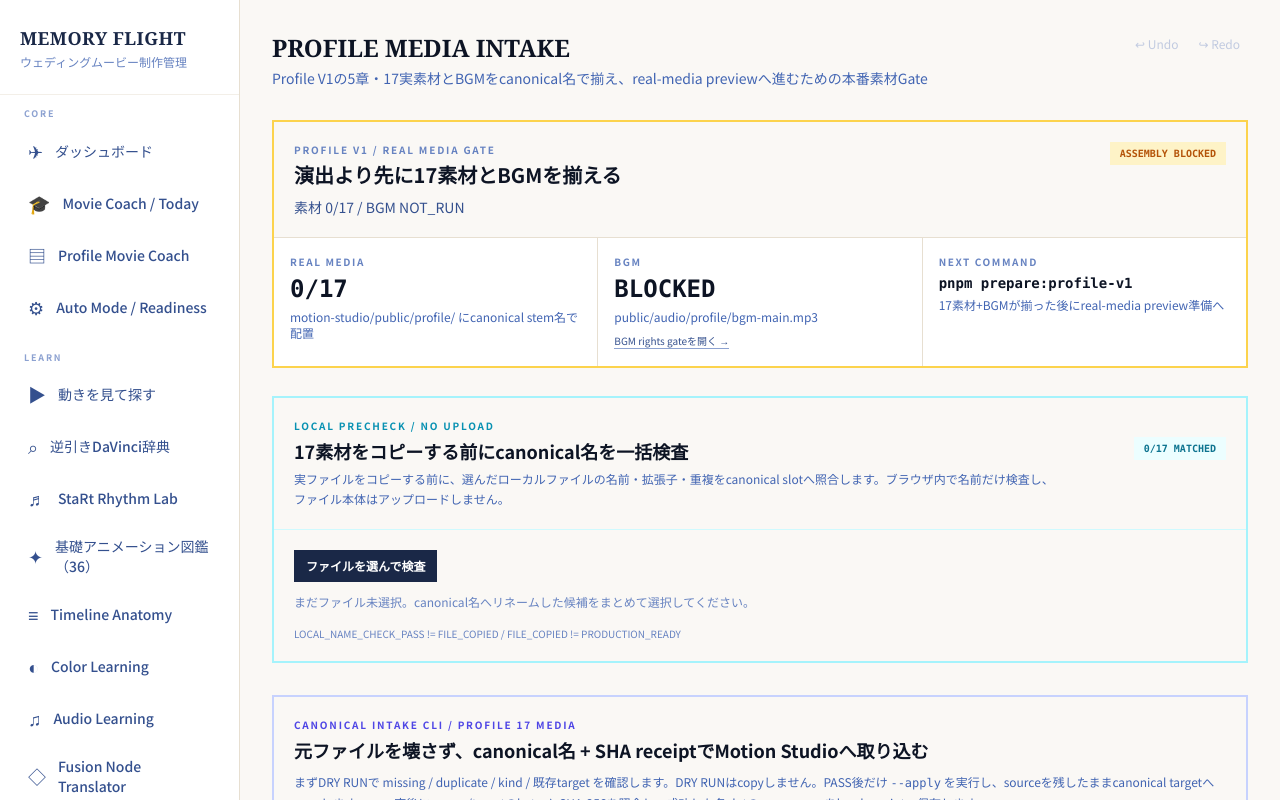
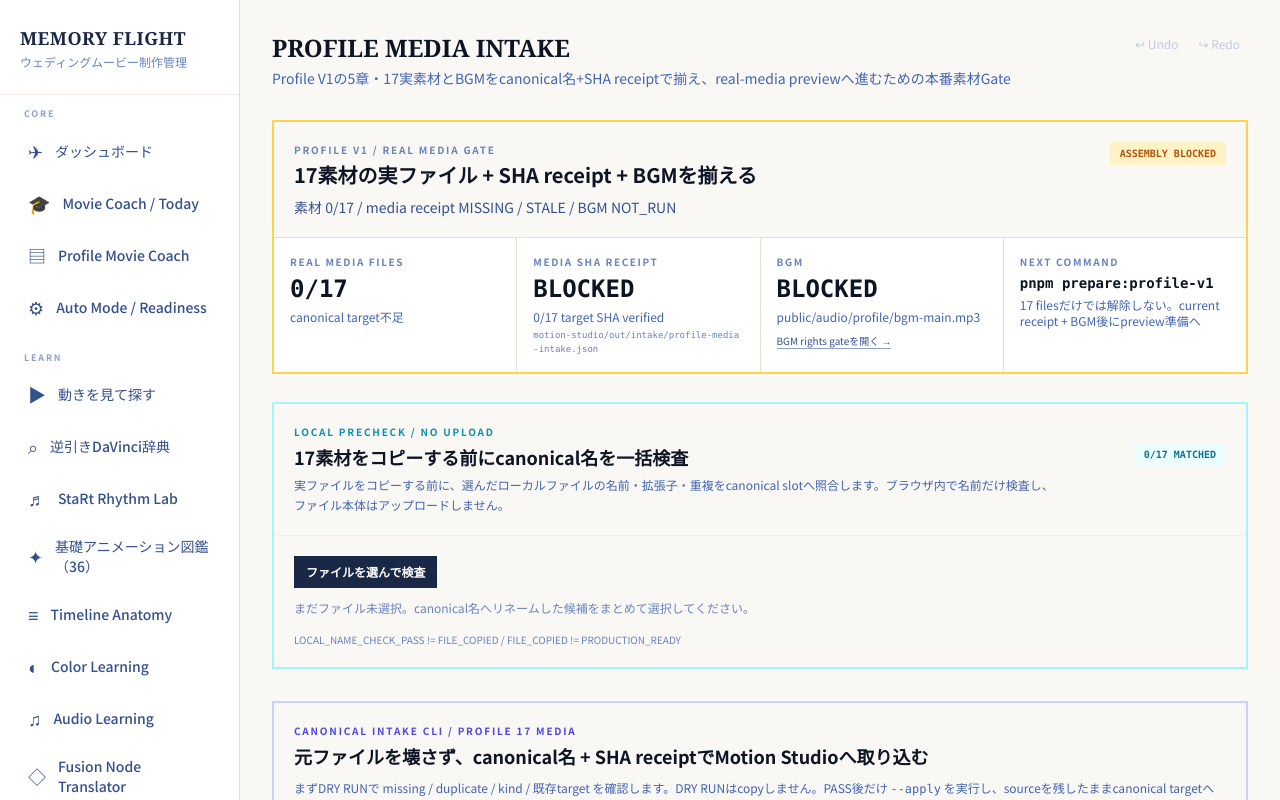
Before and after one commit to m-shogo/wedding-project, a React (Vite) app in the folder movie-dashboard/: page /profile-media-intake in a window 1280 px wide. Shown: the top 800 px of the page. Built offline with nearby package versions, Linux system fonts and the light colour scheme.

Commit message:
movie: show Profile receipt truth in media intake

```diff
--- a/movie-dashboard/src/pages/ProfileMediaIntake.tsx
+++ b/movie-dashboard/src/pages/ProfileMediaIntake.tsx
@@ -12,7 +12,9 @@ const kindLabel: Record<string, string> = {
 
 export function ProfileMediaIntake() {
   const gate = profileProductionGate;
-  const mediaReady = Number(gate.mediaMissingCount) === 0;
+  const mediaReady = gate.media.ready;
+  const mediaFilesReady = gate.media.fileReady;
+  const receiptCurrent = gate.media.intakeReceiptCurrent;
   const bgmReady = gate.bgm.ready;
   const assemblyReady = gate.blockingGatePass;
   const localValidationSlots = gate.mediaSlots.map((slot) => ({
@@ -26,7 +28,7 @@ export function ProfileMediaIntake() {
     <div>
       <Header
         title="PROFILE MEDIA INTAKE"
-        description="Profile V1の5章・17実素材とBGMをcanonical名で揃え、real-media previewへ進むための本番素材Gate"
+        description="Profile V1の5章・17実素材とBGMをcanonical名+SHA receiptで揃え、real-media previewへ進むための本番素材Gate"
       />
 
       <section className={`mb-7 border-2 ${assemblyReady ? "border-emerald-300 dark:border-emerald-800" : "border-amber-300 dark:border-amber-800"}`}>
@@ -34,10 +36,10 @@ export function ProfileMediaIntake() {
           <div>
             <p className="text-[10px] tracking-[0.18em] font-semibold text-navy-400">PROFILE V1 / REAL MEDIA GATE</p>
             <h2 className="mt-1 text-xl font-bold text-navy-900 dark:text-sand-100">
-              {assemblyReady ? "実素材Gateクリア — previewへ" : "演出より先に17素材とBGMを揃える"}
+              {assemblyReady ? "実素材Gateクリア — previewへ" : "17素材の実ファイル + SHA receipt + BGMを揃える"}
             </h2>
             <p className="mt-2 text-sm text-navy-600 dark:text-navy-300">
-              素材 {gate.resolvedMediaCount}/{gate.expectedMediaCount} / BGM {bgmReady ? "READY" : gate.bgm.rightsState}
+              素材 {gate.resolvedMediaCount}/{gate.expectedMediaCount} / media receipt {receiptCurrent ? "CURRENT" : "MISSING / STALE"} / BGM {bgmReady ? "READY" : gate.bgm.rightsState}
             </p>
           </div>
           <span className={`px-2.5 py-1 text-[10px] font-mono font-bold ${assemblyReady ? "bg-emerald-100 text-emerald-700 dark:bg-emerald-900/30 dark:text-emerald-300" : "bg-amber-100 text-amber-700 dark:bg-amber-900/30 dark:text-amber-300"}`}>
@@ -45,11 +47,19 @@ export function ProfileMediaIntake() {
           </span>
         </div>
 
-        <div className="grid grid-cols-1 lg:grid-cols-3 gap-px bg-sand-200 dark:bg-navy-600">
-          <div className={`p-4 ${mediaReady ? "bg-emerald-50 dark:bg-emerald-900/20" : "bg-white dark:bg-navy-800"}`}>
-            <p className="text-[10px] tracking-[0.16em] font-semibold text-navy-400">REAL MEDIA</p>
+        <div className="grid grid-cols-1 lg:grid-cols-4 gap-px bg-sand-200 dark:bg-navy-600">
+          <div className={`p-4 ${mediaFilesReady ? "bg-emerald-50 dark:bg-emerald-900/20" : "bg-white dark:bg-navy-800"}`}>
+            <p className="text-[10px] tracking-[0.16em] font-semibold text-navy-400">REAL MEDIA FILES</p>
             <p className="mt-1 text-2xl font-mono font-bold text-navy-900 dark:text-sand-100">{gate.resolvedMediaCount}/{gate.expectedMediaCount}</p>
-            <p className="mt-1 text-xs text-navy-500 dark:text-navy-300">motion-studio/public/profile/ にcanonical stem名で配置</p>
+            <p className="mt-1 text-xs text-navy-500 dark:text-navy-300">{mediaFilesReady ? "17 canonical target found" : "canonical target不足"}</p>
+          </div>
+          <div className={`p-4 ${receiptCurrent ? "bg-emerald-50 dark:bg-emerald-900/20" : "bg-white dark:bg-navy-800"}`}>
+            <p className="text-[10px] tracking-[0.16em] font-semibold text-navy-400">MEDIA SHA RECEIPT</p>
+            <p className="mt-1 text-2xl font-mono font-bold text-navy-900 dark:text-sand-100">{receiptCurrent ? "CURRENT" : "BLOCKED"}</p>
+            <p className="mt-1 text-xs text-navy-500 dark:text-navy-300">
+              {gate.media.intakeReceiptVerifiedCount}/{gate.media.intakeReceiptExpectedCount} target SHA verified
+            </p>
+            <code className="mt-1 block break-all text-[9px] text-navy-400">motion-studio/{gate.media.intakeReceiptPath}</code>
           </div>
           <div className={`p-4 ${bgmReady ? "bg-emerald-50 dark:bg-emerald-900/20" : "bg-white dark:bg-navy-800"}`}>
             <p className="text-[10px] tracking-[0.16em] font-semibold text-navy-400">BGM</p>
@@ -57,10 +67,10 @@ export function ProfileMediaIntake() {
             <p className="mt-1 text-xs text-navy-500 dark:text-navy-300 break-all">{gate.bgm.path}</p>
             {!bgmReady ? <Link to="/profile-bgm-intake" className="mt-2 inline-block border-b border-navy-300 text-[10px] text-navy-600 dark:text-navy-300">BGM rights gateを開く →</Link> : null}
           </div>
-          <div className={`p-4 ${assemblyReady ? "bg-emerald-50 dark:bg-emerald-900/20" : "bg-white dark:bg-navy-800"}`}>
+          <div className={`p-4 ${mediaReady && bgmReady ? "bg-emerald-50 dark:bg-emerald-900/20" : "bg-white dark:bg-navy-800"}`}>
             <p className="text-[10px] tracking-[0.16em] font-semibold text-navy-400">NEXT COMMAND</p>
             <p className="mt-1 text-sm font-mono font-bold text-navy-900 dark:text-sand-100">pnpm prepare:profile-v1</p>
-            <p className="mt-1 text-xs text-navy-500 dark:text-navy-300">17素材+BGMが揃った後にreal-media preview準備へ</p>
+            <p className="mt-1 text-xs text-navy-500 dark:text-navy-300">17 filesだけでは解除しない。current receipt + BGM後にpreview準備へ</p>
           </div>
         </div>
       </section>
@@ -101,7 +111,7 @@ export function ProfileMediaIntake() {
                         <p className="mt-1 text-[9px] font-mono text-navy-400">{kindLabel[slot.kind] ?? slot.kind}</p>
                       </div>
                       <span className={`text-[9px] font-bold ${slot.ready ? "text-emerald-700 dark:text-emerald-300" : "text-red-600 dark:text-red-300"}`}>
-                        {slot.ready ? "READY" : "MISSING"}
+                        {slot.ready ? "FILE FOUND" : "MISSING"}
                       </span>
                     </div>
                     <code className="mt-3 block break-all text-[10px] text-navy-600 dark:text-navy-300">{slot.canonicalStem}</code>
@@ -125,9 +135,10 @@ export function ProfileMediaIntake() {
         <ol className="mt-3 space-y-2 text-sm leading-6 text-navy-600 dark:text-navy-300">
           <li><span className="font-mono text-navy-400 mr-2">1</span>17 roleに合う実写真/動画を選ぶ</li>
           <li><span className="font-mono text-navy-400 mr-2">2</span>上のLOCAL PRECHECKでcanonical filename / extension / duplicateを一括確認</li>
-          <li><span className="font-mono text-navy-400 mr-2">3</span>CANONICAL INTAKE CLIをDRY RUNし、PASS後だけ <code className="text-xs">--apply</code> でsource非破壊copy</li>
-          <li><span className="font-mono text-navy-400 mr-2">4</span><Link to="/profile-bgm-intake" className="border-b border-navy-300">Profile BGM rights gate</Link> で現在のBGM SHAへHuman rights approvalを固定</li>
-          <li><span className="font-mono text-navy-400 mr-2">5</span><code className="text-xs">pnpm prepare:profile-v1</code> → real-media preview → Human crop/focus/color/content QAへ</li>
+          <li><span className="font-mono text-navy-400 mr-2">3</span>CANONICAL INTAKE CLIをDRY RUNし、PASS後だけ <code className="text-xs">--apply</code> でsource非破壊copy + SHA receipt保存</li>
+          <li><span className="font-mono text-navy-400 mr-2">4</span><code className="text-xs">verify-production-media-intake-receipt.mts --project profile</code> で17 targetのbytes/SHAがCURRENTか確認</li>
+          <li><span className="font-mono text-navy-400 mr-2">5</span><Link to="/profile-bgm-intake" className="border-b border-navy-300">Profile BGM rights gate</Link> で現在のBGM SHAへHuman rights approvalを固定</li>
+          <li><span className="font-mono text-navy-400 mr-2">6</span><code className="text-xs">pnpm prepare:profile-v1</code> → real-media preview → Human crop/focus/color/content QAへ</li>
         </ol>
         <div className="mt-4 flex flex-wrap gap-3 text-xs">
           <Link to="/profile-planner" className="px-3 py-2 bg-navy-800 text-white dark:bg-sand-100 dark:text-navy-900">写真計画を開く →</Link>
@@ -139,7 +150,7 @@ export function ProfileMediaIntake() {
       </section>
 
       <p className="mt-5 text-[10px] text-navy-400">
-        実素材が揃っても Human QA / Mac DaVinci Actual / final approval は自動PASSしません。current production statusが正本です。
+        17/17 FILE FOUND != MEDIA READY。SHA receiptがCURRENTで、BGM gateも通って初めてpreview input readyです。Human QA / Mac DaVinci Actual / final approval は自動PASSしません。
       </p>
     </div>
   );
```
